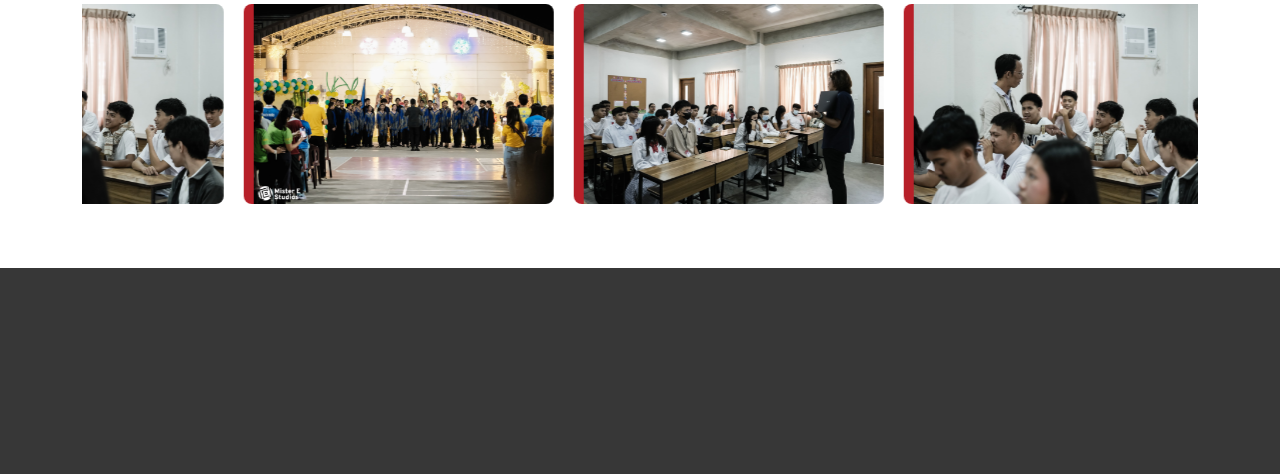
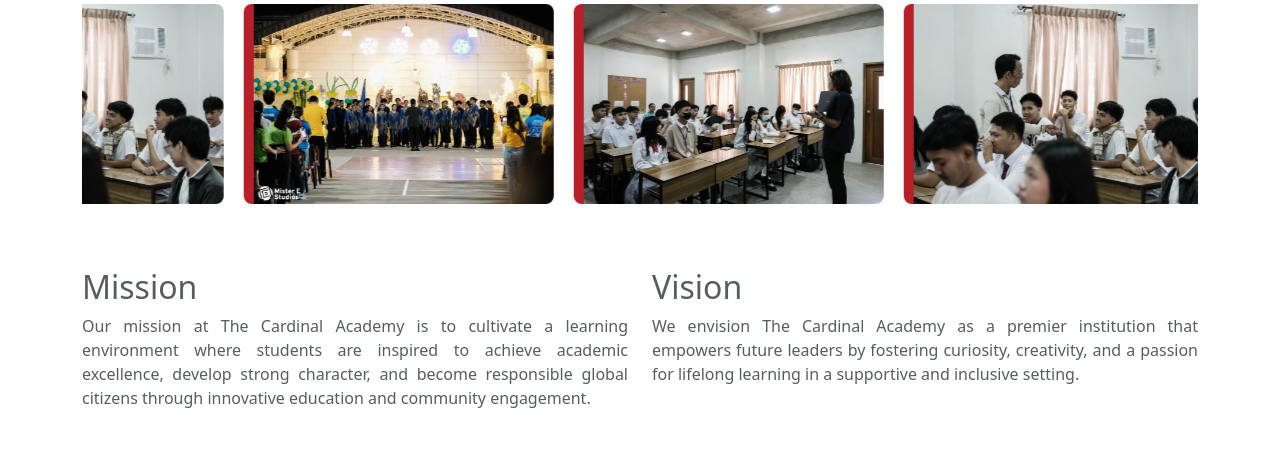
Before and after one commit to f9ki3/the_cardinal_academy, a PHP site: page / in a window 1280 px wide. Shown: the part 1102-1576 px from the top of the page. Before the commit the page ends 1370 px from the top, so only its background shows below. Run offline with PHP 8.4, Linux system fonts and the light colour scheme; some libraries are stand-ins or nearby versions.

Commit message:
updated the landing

```diff
--- a/index.php
+++ b/index.php
@@ -104,7 +104,21 @@
   </div>
 </div>
 
+ <div class="row mt-5">
+    <div class="col-12 col-md-6">
+         <div class="text-muted">
+            <h2>Mission</h2>
+            <p style="text-align: justify">Our mission at The Cardinal Academy is to cultivate a learning environment where students are inspired to achieve academic excellence, develop strong character, and become responsible global citizens through innovative education and community engagement.</p>
+        </div>
 
+    </div>
+    <div class="col-12 col-md-6">
+        <div class="text-muted">
+            <h2>Vision</h2>
+            <p style="text-align: justify">We envision The Cardinal Academy as a premier institution that empowers future leaders by fostering curiosity, creativity, and a passion for lifelong learning in a supportive and inclusive setting.</p>
+        </div>
+    </div>
+ </div>
 </div>
 
   <?php include 'footer.php'; ?>
```
